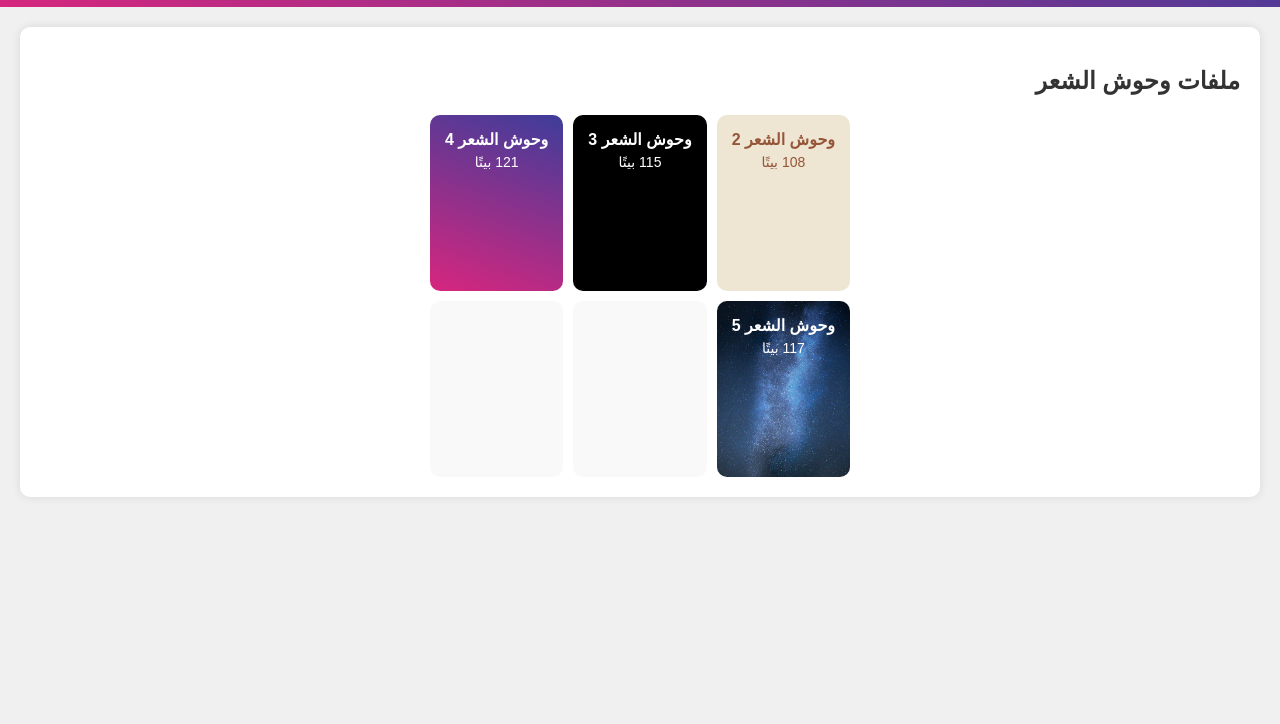
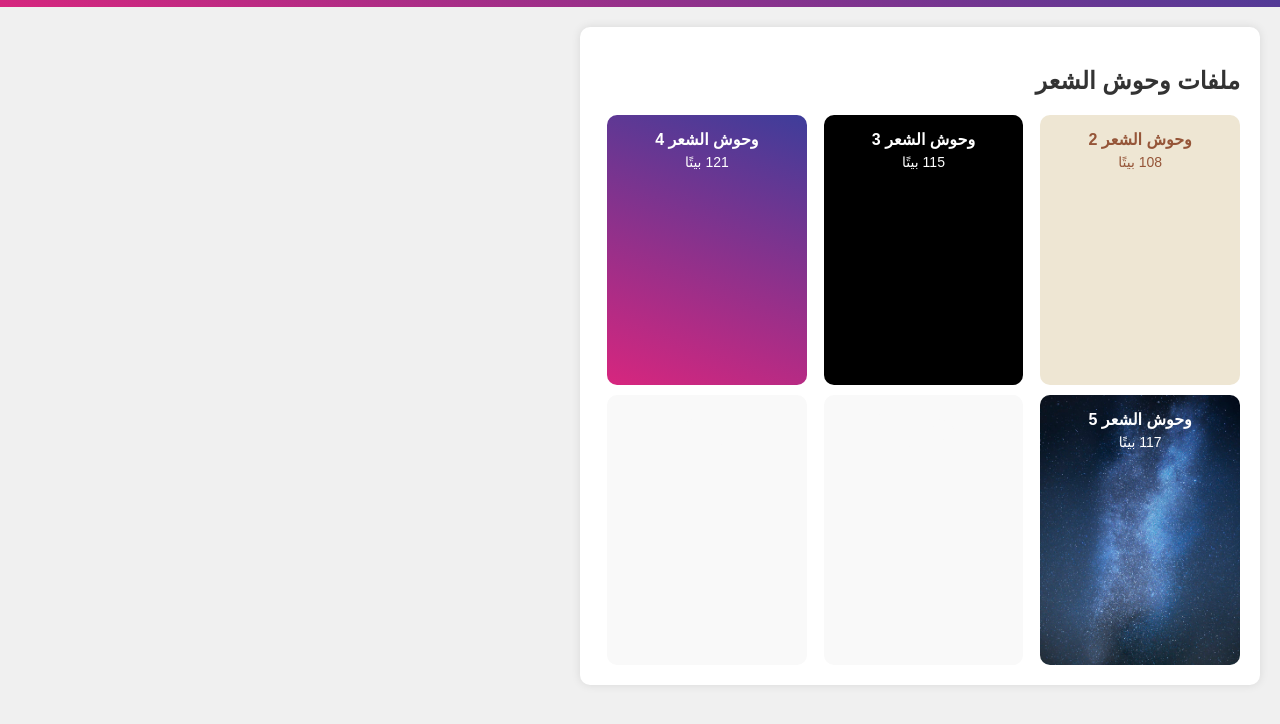
Before and after one commit to Mr-Mosaab/alshe3r, a plain HTML site: page test.html in a window 1280 px wide. Shown: the part 48-772 px from the top of the page. Drawn offline with Linux system fonts and the light colour scheme.

Commit message:
Update test.html

```diff
--- a/test.html
+++ b/test.html
@@ -33,6 +33,7 @@
             padding: 20px;
             border-radius: 10px;
             box-shadow: 0 0 10px rgba(0,0,0,0.1);
+            max-width: 640px;
         }
         h2 {
             text-align: right;
@@ -43,7 +44,7 @@
             display: grid;
             grid-template-columns: repeat(3, 1fr);
             gap: 10px;
-            width: fit-content;
+           aspect-ratio: 1.2;
         }
         .stat-button {
             border: none;
@@ -56,7 +57,7 @@
             text-decoration: none;
             display: block;
             aspect-ratio: 0.707;
-            /*max-height: 200px;*/
+            max-height: 30vh;
         }
         .stat-button:hover {
             filter: brightness(90%);
```
